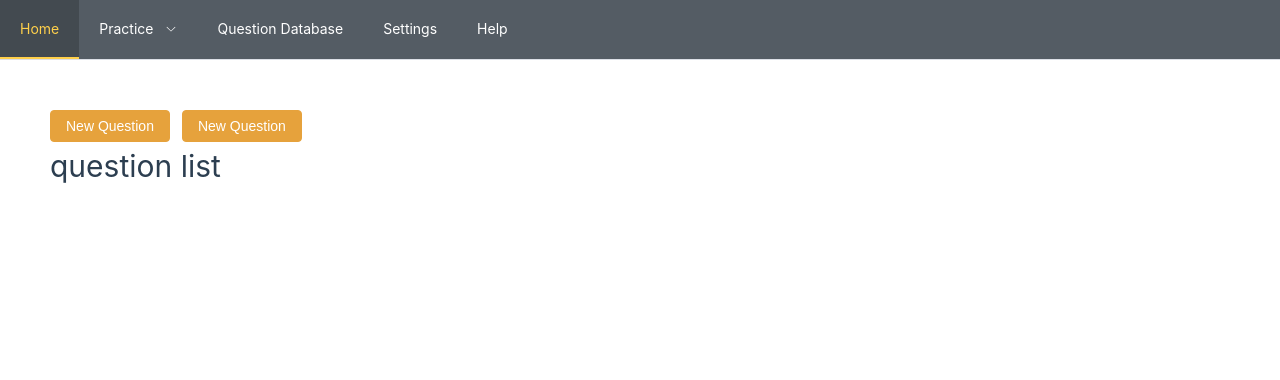
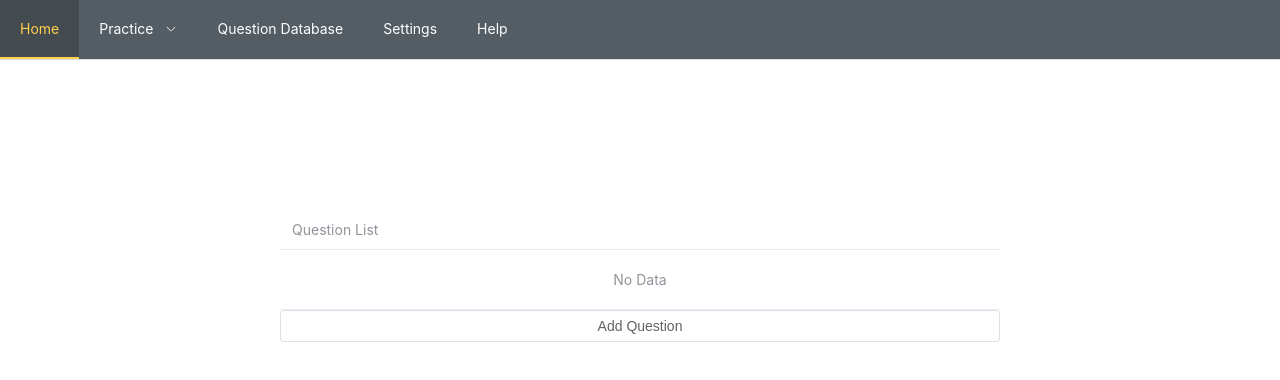
Before and after one commit to Zhiyu-Wang-2021/LogicTest, a Vue app in the folder vue-project/: page /questionList in a window 1280 px wide. Shown: the top 380 px of the page. Built offline with nearby package versions, Linux system fonts and the light colour scheme.

Commit message:
change scroll to table allow deleting questions

```diff
--- a/vue-project/package.json
+++ b/vue-project/package.json
@@ -11,6 +11,7 @@
     "lint": "eslint . --ext .vue,.js,.jsx,.cjs,.mjs --fix --ignore-path .gitignore"
   },
   "dependencies": {
+    "@element-plus/icons-vue": "^1.1.3",
     "element-plus": "^2.1.4",
     "path-browserify": "^1.0.1",
     "pinia": "^2.0.11",
--- a/vue-project/src/App.vue
+++ b/vue-project/src/App.vue
@@ -20,6 +20,6 @@ import NavMenu from "./components/NavMenu.vue";
 <style>
 @import "@/assets/base.css";
 .router-view {
-  margin: 50px;
+  margin: 150px 50px 50px;
 }
 </style>
--- a/vue-project/src/components/NavMenu.vue
+++ b/vue-project/src/components/NavMenu.vue
@@ -17,9 +17,9 @@
       <el-menu-item index="2-2" @click="$router.push({ name: 'multipleChoice' })">
         Multiple Choice
       </el-menu-item>
-      <el-menu-item index="2-3" @click="$router.push({ name: 'completion' })">
-        Completion Question
-      </el-menu-item>
+<!--      <el-menu-item index="2-3" @click="$router.push({ name: 'completion' })">-->
+<!--        Completion Question-->
+<!--      </el-menu-item>-->
     </el-sub-menu>
     <el-menu-item index="3" @click="$router.push({ name: 'questionList' })">
       Question Database
--- a/vue-project/src/views/JudgementQuestion.vue
+++ b/vue-project/src/views/JudgementQuestion.vue
@@ -1,14 +1,57 @@
 <template>
-  <div>
+  <div class="container">
     <QuestionCard />
 
-    <el-button type="success">True</el-button>
-    <el-button type="danger">False</el-button>
+    <el-button type="success" @click="corrFeedback">True</el-button>
+    <el-button type="danger" @click="errFeedback">False</el-button>
   </div>
 </template>
 
 <script setup>
 import QuestionCard from "../components/QuestionCard.vue";
 </script>
+<script>
+import { ElMessage } from "element-plus";
 
-<style scoped></style>
+export default {
+  data() {
+    return {
+      questions: [],
+      correctCount: 0,
+      questionIndex: 0,
+    };
+  },
+  mounted() {
+    console.log("mounting...");
+    try {
+      if (localStorage.getItem("questions")) {
+        this.questions = JSON.parse(localStorage.getItem("questions"));
+      }
+    } catch (e) {
+      console.log(e.message);
+    }
+    console.log(this.questions);
+  },
+  methods: {
+    corrFeedback() {
+      this.questionIndex += 1;
+      this.correctCount += 1;
+      ElMessage({
+        message: `Correct! (${this.correctCount}/${this.questionIndex})`,
+        type: "success",
+      });
+    },
+    errFeedback() {
+      this.questionIndex += 1;
+      ElMessage.error(`Wrong. (${this.correctCount}/${this.questionIndex})`);
+    },
+  },
+};
+</script>
+
+<style scoped>
+.container {
+  max-width: 400px;
+  margin: auto;
+}
+</style>
--- a/vue-project/src/views/NewQuestion.vue
+++ b/vue-project/src/views/NewQuestion.vue
@@ -1,11 +1,11 @@
 <template>
   <el-form :model="form" label-width="120px">
-    <el-form-item label="Question Type">
-      <el-select v-model="form.type" placeholder="please select question type">
-        <el-option label="Judgement Question" value="judgement" />
-        <el-option label="Multiple Choice Question" value="multi" />
-      </el-select>
-    </el-form-item>
+    <!--    <el-form-item label="Question Type">-->
+    <!--      <el-select v-model="form.type" placeholder="please select question type">-->
+    <!--        <el-option label="Judgement Question" value="judgement" />-->
+    <!--        <el-option label="Multiple Choice Question" value="multi" />-->
+    <!--      </el-select>-->
+    <!--    </el-form-item>-->
     <el-form-item label="Your Question">
       <el-input v-model="form.content" type="textarea" data="newQuestion" />
     </el-form-item>
@@ -22,17 +22,20 @@ import router from "../router";
 
 // do not use same name with ref
 const form = reactive({
-  type: "",
+  // type: "",
   content: "",
 });
 
 const onSubmit = () => {
   const question = {
-    type: form.type,
+    // type: form.type,
     content: form.content,
   };
   console.log(question);
-  const prevQuestions = JSON.parse(localStorage.getItem("questions"));
+  let prevQuestions = [];
+  if (localStorage.getItem("questions")) {
+    prevQuestions = JSON.parse(localStorage.getItem("questions"));
+  }
   localStorage.setItem(
     "questions",
     JSON.stringify([question].concat(prevQuestions))
--- a/vue-project/src/views/QuestionList.vue
+++ b/vue-project/src/views/QuestionList.vue
@@ -1,27 +1,27 @@
 <template>
-  <el-button type="warning" @click="$router.push({ name: 'newQuestion' })">
-    New Question
-  </el-button>
-  <el-button
-    type="warning"
-    @click="localStorage.setItem('questions', JSON.stringify([]))"
-  >
-    New Question
-  </el-button>
-  <h1>question list</h1>
-  <ul v-infinite-scroll="load" class="infinite-list" style="overflow: auto">
-    <li v-for="i in questions" :key="i" class="infinite-list-item">{{ i }}</li>
-  </ul>
+  <div class="container">
+    <el-table :data="questions" style="width: 100%" max-height="850">
+      <el-table-column fixed prop="content" label="Question List" width="600" />
+      <el-table-column fixed="right" label="" width="120">
+        <template #default="scope">
+          <el-button
+            type="text"
+            size="small"
+            @click.prevent="deleteQuestion(scope.$index)"
+          >
+            Remove
+          </el-button>
+        </template>
+      </el-table-column>
+    </el-table>
+    <el-button
+      class="mt-4"
+      style="width: 100%"
+      @click="$router.push({ name: 'newQuestion' })"
+      >Add Question</el-button
+    >
+  </div>
 </template>
-
-<script setup>
-import { ref } from "vue";
-
-const count = ref(0);
-const load = () => {
-  count.value += 2;
-};
-</script>
 
 <script>
 export default {
@@ -33,15 +33,45 @@ export default {
   },
   mounted() {
     console.log("mounting...");
-    if (localStorage.getItem("questions")) {
-      this.questions = JSON.parse(localStorage.getItem("questions"));
+    try {
+      if (localStorage.getItem("questions")) {
+        this.questions = JSON.parse(localStorage.getItem("questions"));
+      }
+    } catch (e) {
+      console.log(e.message);
     }
     console.log(this.questions);
+  },
+  methods: {
+    deleteQuestion(questionIndex) {
+      console.log(questionIndex);
+      try {
+        let prevQuestions = [];
+        if (localStorage.getItem("questions")) {
+          prevQuestions = JSON.parse(localStorage.getItem("questions"));
+        }
+        console.log("prevQuestions");
+        console.log(prevQuestions);
+        console.log("deleting...");
+        const currQuestions = prevQuestions.filter(
+          (q, i) => i !== questionIndex
+        );
+        localStorage.setItem("questions", JSON.stringify(currQuestions));
+        console.log("deleted");
+        this.questions = currQuestions;
+      } catch (e) {
+        console.log(e.message);
+      }
+    },
   },
 };
 </script>
 
 <style>
+.container {
+  max-width: 720px;
+  margin: auto;
+}
 .infinite-list {
   height: 300px;
   padding: 0;
```
